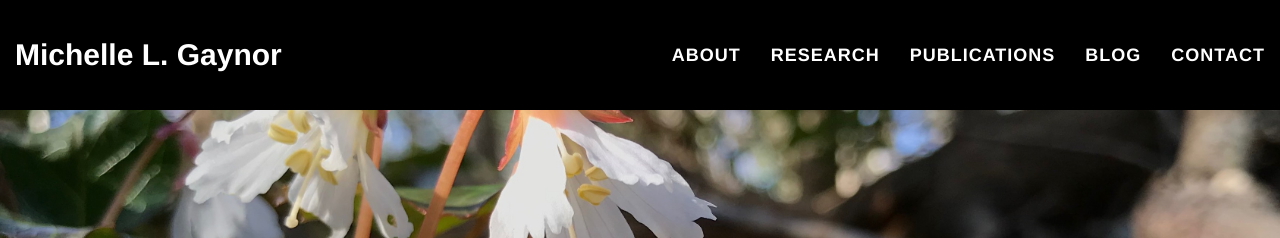
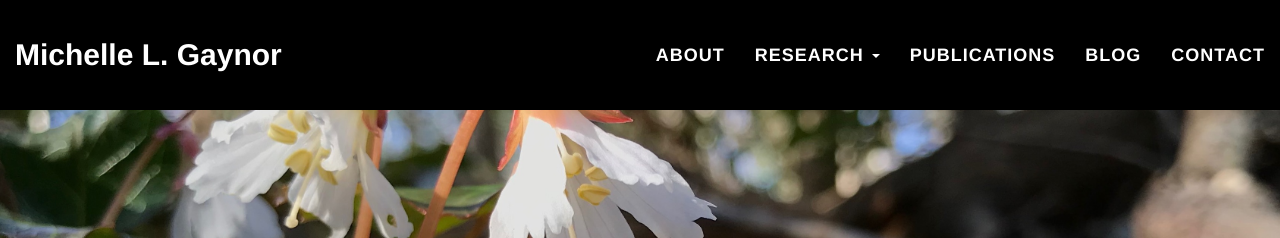
Before and after one commit to mgaynor1/mgaynor1.github.io, a Jekyll site: the page built from index.html, in a window 1280 px wide. Shown: the top 238 px of the page. Built offline with Jekyll 4.4.1, drawn with Linux system fonts in a browser that asks for light colours; nearby versions of some CDN libraries; comment, search, counter and statistics services are not loaded.

Commit message:
Add caret, hide on mobile.

```diff
--- a/_includes/nav.html
+++ b/_includes/nav.html
@@ -20,7 +20,9 @@
        						    <a class="nav-link" href="{{'/about' | relative_url }}">About</a>
         					</li>
        					    <li class="nav-item dropdown" id="research-nav-item">
-         					    <a class="nav-link dropdown-toggle" data-toggle="dropdown" role="button" aria-haspopup="true" aria-expanded="false" href="{{'/research' | relative_url }}">Research</a>
+         					    <a class="nav-link dropdown-toggle" role="button" aria-haspopup="true" aria-expanded="false" href="{{'/research' | relative_url }}">
+                                    Research <b class="caret hidden-xs"></b>
+                                </a>
                                 <ul class="dropdown-menu" id="research-dropdown-menu">
                                     <li class="nav-item nav-item-nested">
                                         <a href="{{'/research/polyploidy' | relative_url }}">Polyploidy</a>
```
